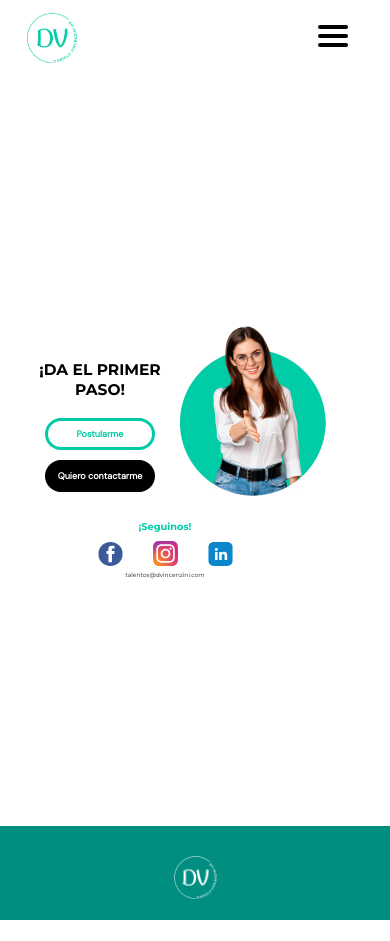
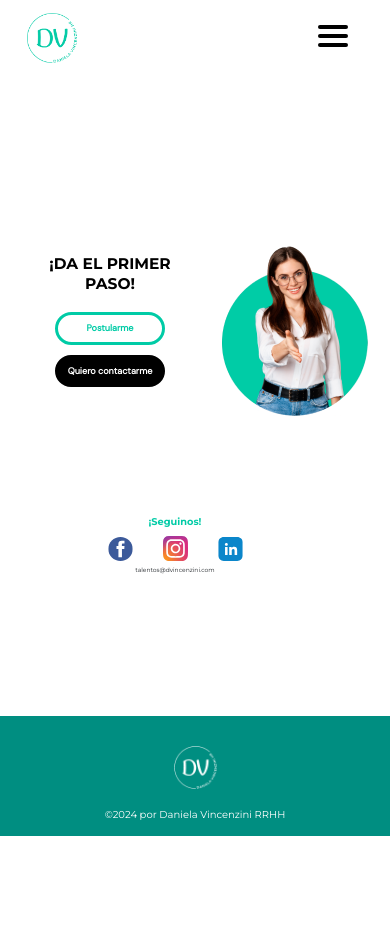
Before and after one commit to ChristianMagallanes24/proyectodaniela, a React (Create React App) app: page /contacto in a window 390 px wide. After the commit the page ends 844 px from the top, so only its background shows below. Built offline with nearby package versions, Linux system fonts and the light colour scheme.

Commit message:
siguiendo con responsive

```diff
--- a/src/components/Contacto/_Contacto.scss
+++ b/src/components/Contacto/_Contacto.scss
@@ -1,10 +1,12 @@
 @import "../../Medidas";
 .contacto-container {
-  min-height: 100vh; /* Ajustamos la altura del contenedor principal al 100% del viewport */
+  min-height: 90vh; /* Ajustamos la altura del contenedor principal al 100% del viewport */
   display: flex;
   flex-direction: column;
+  align-items: center;
+  overflow: hidden;
+
   .contacto-body {
-    overflow: hidden;
     flex-grow: 1;
     display: flex;
     justify-content: space-between;
@@ -12,6 +14,7 @@
     width: 100%;
 
     @include tablet2 {
+      min-height: 60vh;
       justify-content: space-around;
       gap: 0px;
       width: 90%;
@@ -27,7 +30,7 @@
     @include mobile {
       gap: 0px;
       justify-content: space-around;
-      height: 300px;
+      min-height: 71vh;
       margin: 0px;
       margin-top: 40px;
     }
@@ -48,16 +51,16 @@
       flex-direction: column;
       align-items: center;
       gap: 60px;
-      margin-top: 100px;
-      @include tablet {
-        width: 300px;
-        gap: 20px;
+      margin-top: 60px;
+      @include tablet2 {
+        width: 40%;
+        gap: 0px;
       }
 
       @include mobile {
-        gap: 0px;
+        gap: 20px;
         margin-top: 20px;
-        width: 180px;
+        width: 40%;
       }
       .contacto-info {
         display: flex;
@@ -135,6 +138,7 @@
         }
       }
     }
+
     .contacto-img {
       height: 683px;
       width: 400px;
@@ -142,8 +146,8 @@
       margin-top: 65px;
 
       @include tablet {
-        height: 583px;
-        width: 400px;
+        height: 570px;
+        width: 300px;
       }
 
       @include mobile {
@@ -154,17 +158,18 @@
       display: none;
       @include mobile {
         display: inline-flex;
-        margin-bottom: 120px;
-        margin-right: 70px;
+        margin-bottom: 170px;
       }
     }
     .footer-iconos-mail {
       @include tablet {
         height: 200px;
+        margin-top: 80px;
       }
       @include mobile {
         margin-left: 150px;
         height: 100px;
+        margin-top: 80px;
       }
     }
     .icons {
--- a/src/components/Footer/Footer.scss
+++ b/src/components/Footer/Footer.scss
@@ -126,15 +126,15 @@
   width: 100%;
 
   @include tablet {
-    height: 120px;
+    height: 150px;
   }
 
   @include tablet2 {
-    height: 120px;
+    height: 150px;
   }
 
   @include mobile {
-    height: 94px;
+    height: 120px;
     justify-content: center;
   }
 
--- a/src/components/Nosotros/_Nosotros.scss
+++ b/src/components/Nosotros/_Nosotros.scss
@@ -5,7 +5,7 @@
   justify-content: center;
   align-items: center;
   flex-shrink: 0;
-
+  overflow-x: hidden;
   @include desktop1 {
     width: 100%;
   }
@@ -435,12 +435,12 @@
     display: flex;
     flex-direction: column;
     align-items: center;
-    width: 526px;
+    width: 500px;
     gap: 20px;
     top: 0%;
 
     @include mobile {
-      width: 309px;
+      width: 300px;
     }
     img {
       position: absolute;
@@ -448,9 +448,10 @@
       left: 50%; // Centramos horizontalmente la imagen
       top: 50%; // Centramos verticalmente la imagen
       transform: translate(-50%, -50%);
+      width: 90%;
 
       @include mobile {
-        width: 100%;
+        width: 90%;
       }
     }
 
```
